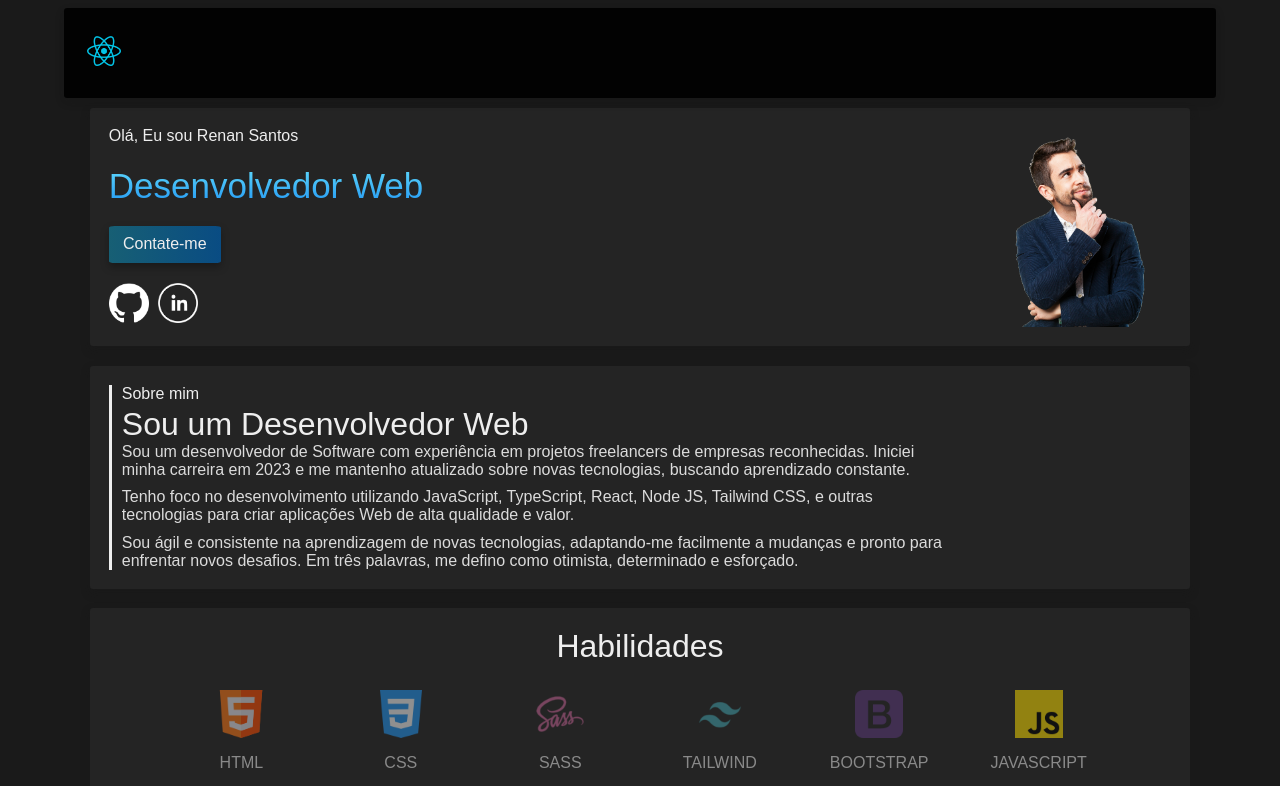
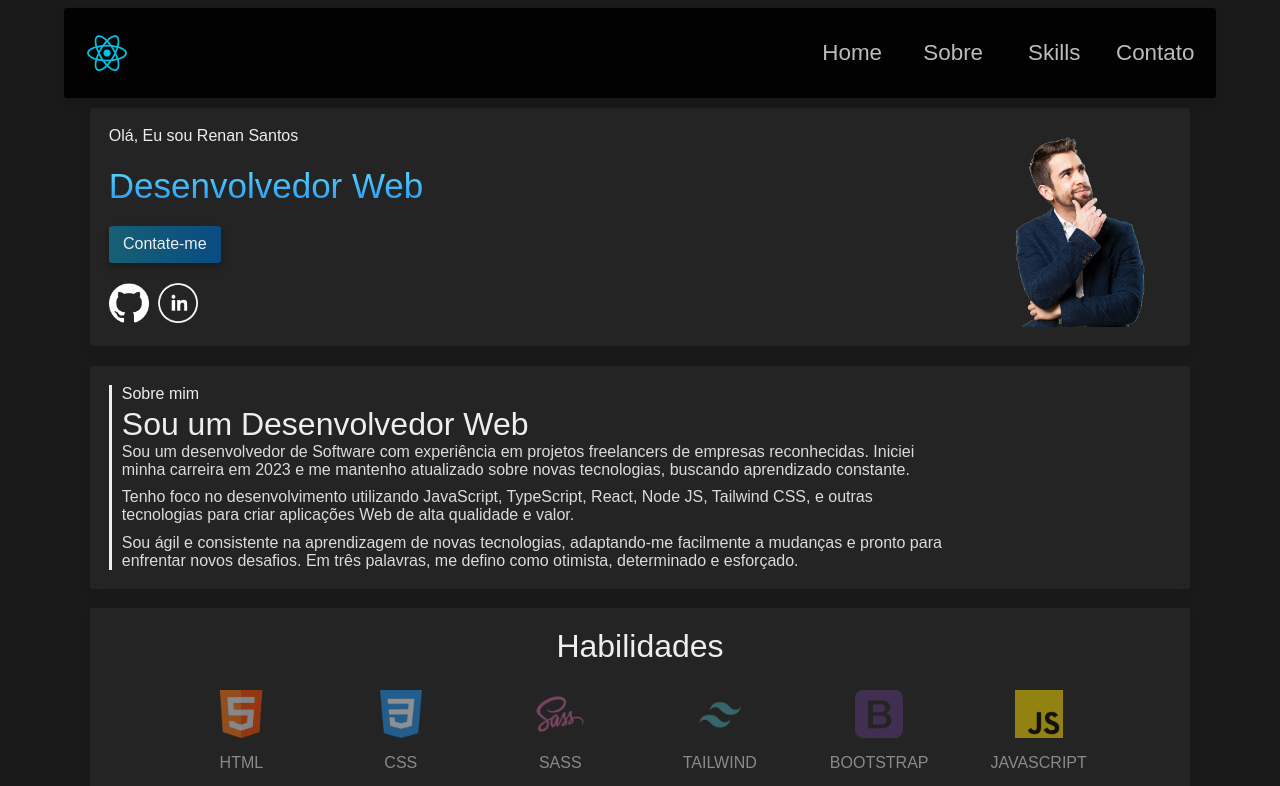
Before and after one commit to RenanSantosF/portfolio, a React (Vite) app: page / in a window 1280 px wide. Shown: the top 786 px of the page. Built offline with nearby package versions, Linux system fonts and the light colour scheme; grey boxes are pictures that could not be loaded.

Commit message:
fix bugs and add improvements

```diff
--- a/src/components/Contact/index.jsx
+++ b/src/components/Contact/index.jsx
@@ -4,6 +4,7 @@ import styles from "./styles.module.css";
 import imgEmailCOntact from "../../assets/email.png";
 import imgGitHub from "../../assets/github.png";
 import imgLinkedIn from "../../assets/linkedin.png";
+import imgWhatsapp from "../../assets/whatsapp.png"
 import ContainerRedes from "./ContainerRedes";
 import ButtonDirect from "./ButtonDirect";
 import ButtonCopy from "./ButtonCopy";
@@ -24,16 +25,22 @@ export default function Contact() {
           TypeButton={<ButtonCopy text="Copiar email" />}
         />
         <ContainerRedes
-          contatoRede="https://www.linkedin.com/in/renan-santos-7946bb213/"
+          contatoRede="linkedin.com/in/renan-santos-7946bb213"
           imgEmailCOntact={imgLinkedIn}
           nomeRede="LinkedIn"
           TypeButton={<ButtonDirect blank='_blank' href='https://www.linkedin.com/in/renan-santos-7946bb213/' text='Ir para a página' />}
         />
         <ContainerRedes
-          contatoRede="https://github.com/RenanSantosF"
+          contatoRede="github.com/RenanSantosF"
           imgEmailCOntact={imgGitHub}
           nomeRede="Git Hub"
           TypeButton={<ButtonDirect blank='_blank' href='https://github.com/RenanSantosF' text='Ir para a página' />}
+        />
+        <ContainerRedes
+          contatoRede="27 998836017"
+          imgEmailCOntact={imgWhatsapp}
+          nomeRede="WhatsApp"
+          TypeButton={<ButtonDirect blank='_blank' href='https://api.whatsapp.com/send/?phone=27998836017&text=Ol%C3%A1,%20Renan!&type=phone_number&app_absent=0' text='Ir para a página' />}
         />
       </div>
     </div>
--- a/src/components/Header/index.jsx
+++ b/src/components/Header/index.jsx
@@ -8,47 +8,32 @@ import imgMenuClose from "../../assets/menuClose.png";
 export default function Header({ imgHeader, id }) {
   const [menu, setmenu] = useState(false);
   const [altura, setAltura] = useState(90);
-  const [list, setList] = useState("none");
+  const [largura, setLargura] = useState(1200);
 
   const open = () => {
     setmenu(menu === false ? true : false);
     setAltura(altura === 90 ? 276.44 : 90);
 
-    setTimeout(() => {
-      setList(list == "none" ? "flex"  : "none")
-    }, 300);
-
-    setList(list == "none" ? setTimeout(() => {
-      "flex"
-    },500) : "none")
 
     console.log(list, altura, menu);
   };
 
   return (
     <div id={id} style={{ height: `${altura}px` }} className={styles.container}>
-      <div className={styles.wrapper}>
-        <div className={styles.base}>
-          <div>
+      <div className={styles.menu}>
         <img className={styles.imgHeader} src={imgHeader} />
-          </div>
 
         <a id="openMenu" onClick={open} className={styles.openMenu}>
           <img src={menu == false ? imgMenuClose : imgMenuOpen} />
         </a>
       </div>
-        <div
-          style={{ display: `${list}` }}
-          className={`${
-            menu == false ? styles.listMenuClose : styles.listMenuOpen
-          }`}
-        >
+
+      <div className={` ${styles.listMenu}   ${menu == true ? styles.active : ''}`}>
         <SpanHeader link="#apresentacao" text="Home" />
         <SpanHeader link="#sobreMim" text="Sobre" />
         <SpanHeader link="#habilidades" text="Skills" />
         <SpanHeader link="#contato" text="Contato" />
       </div>
     </div>
-    </div>
   );
 }
--- a/src/components/Header/styles.module.css
+++ b/src/components/Header/styles.module.css
@@ -4,51 +4,33 @@
   top: 1%;
   right: 5%;
   left: 5%;
-  padding: 1.0%;
+  padding: 1%;
   border-radius: 0.2rem;
   background-color: #000000;
   box-shadow: 0px 4px 10px rgba(24, 24, 24, 0.3);
   z-index: 1;
   opacity: 0.9;
   transition: height 0.5s ease;
-
+  overflow: hidden;
 }
 
-.wrapper {
+.menu {
+  display: flex;
   width: 100%;
-  display: flex;
   justify-content: space-between;
   align-items: center;
 }
 
-.base {
-  display: flex;
-  align-items: center;
-  justify-content: space-between;
-  width: 100%;
-}
-
-.list {
+.listMenu {
+  gap: 5px;
   width: 40%;
   display: flex;
   justify-content: space-around;
-}
-
-.listMenuClose {
-  gap: 10px;
-  width: 40%;
-  display: flex;
-  justify-content: space-around;
-}
-
-.listMenuOpen {
-  gap: 10px;
-  width: 40%;
-  display: flex;
+  margin-bottom: 0px;
 }
 
 .imgHeader {
-  width: 13%;
+  width: 40px;
   margin-left: 10px;
 }
 
@@ -65,18 +47,28 @@
   width: 20px;
 }
 
+@media (min-width: 1200px) {
+  .container {
+    justify-content: center;
+    align-items: center;
+  }
+}
+
 @media (max-width: 1200px) {
-  .wrapper {
+  .container {
     flex-direction: column;
   }
 
-  .listMenuClose {
+  .listMenu {
     display: none;
+    opacity: 0.5;
+    transition: 0.4s ease;
   }
 
-  .listMenuOpen {
+  .active {
     display: flex;
     flex-direction: column;
+    width: 100%;
     align-items: center;
   }
 
--- a/src/components/Projects/ContainerProject/ButtonAcessProject/styles.module.css
+++ b/src/components/Projects/ContainerProject/ButtonAcessProject/styles.module.css
@@ -73,9 +73,11 @@
 @media (max-width: 475px) {
   .container .deploy {
     font-size: 0.8rem;
+    width: 35%;
   }
 
   .container .repository {
     font-size: 0.8rem;
+    width: 40%;
   }
 }
--- a/src/components/SubtitleTitle/styles.module.css
+++ b/src/components/SubtitleTitle/styles.module.css
@@ -2,3 +2,9 @@
   font-size: 2rem;
   color: #eeeeee;
 }
+
+@media (max-width: 550px) {
+  .wrapper {
+    font-size: 1.4rem;
+  }
+}
--- a/src/components/Text/styles.module.css
+++ b/src/components/Text/styles.module.css
@@ -3,9 +3,8 @@
   color: #dbdbdb;
 }
 
-
-@media (max-width: 800px) {
+@media (max-width: 550px) {
   .wrapper {
-    text-align:justify;
+    font-size: 0.93rem;
   }
 }
```
Also changed, not shown: src/assets/whatsapp.png (added). Lines whose indentation alone changed are shown as unchanged.
